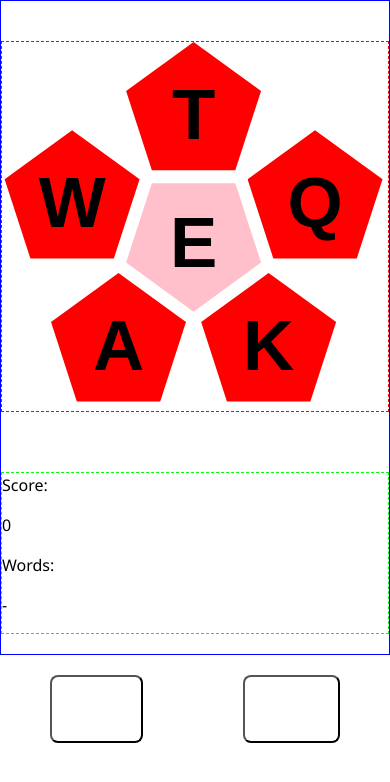
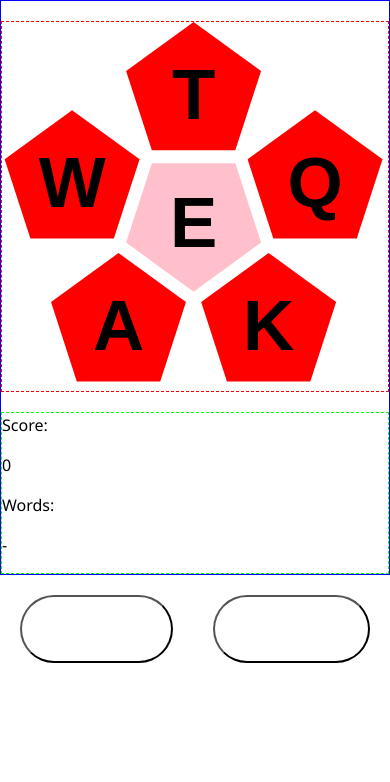
Before and after one commit to brendanpayne/pentango, a website: page index.html in a window 390 px wide. Drawn offline with nearby package versions, Linux system fonts and the light colour scheme.

Commit message:
more changes to style

```diff
--- a/resources/styles/styles.css
+++ b/resources/styles/styles.css
@@ -121,13 +121,15 @@ button {
   background-color: transparent;
   color: white;
   padding: 20px;
+  padding-left: 50px;
+  padding-right: 50px;
   text-align: center;
   text-decoration: none;
   display: inline-block;
   font-size: 16px;
   margin-left: auto;
   margin-right: auto;
-  border-radius: 8px;
+  border-radius: 100px;
 }
 
 @media only screen and (max-width: 800px) {
@@ -138,14 +140,14 @@ button {
   }
   .game-container {
     float: top;
-    margin: 40px;
+    margin: 20px;
     width: 100%;
     height: 100%;
     border:dashed 1px #F00
   }
   .word-container {
     float: bottom;
-    margin: 20px;
+    margin: 0px;
     width: 100%;
     border:dashed 1px #0F0
   }
@@ -153,4 +155,6 @@ button {
     width: 100%;
     margin-left: 0;
   }
+  br{content:'   ';}
+  br:after{content:'   ';}
 }
```
